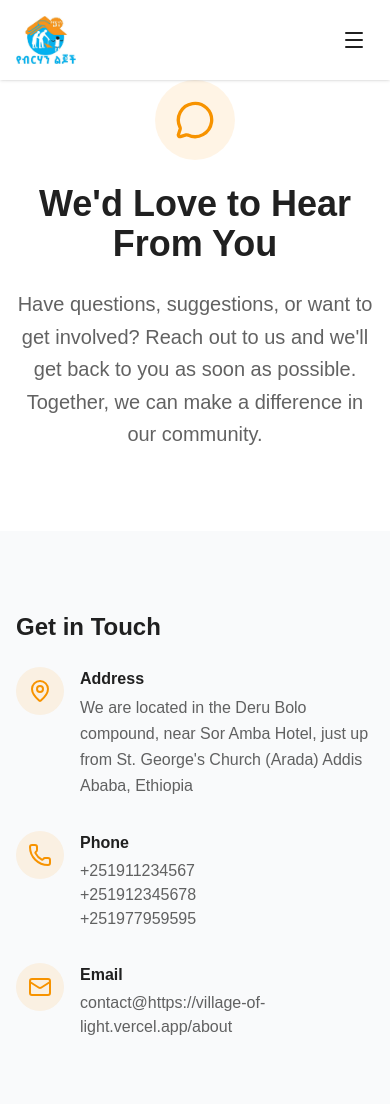
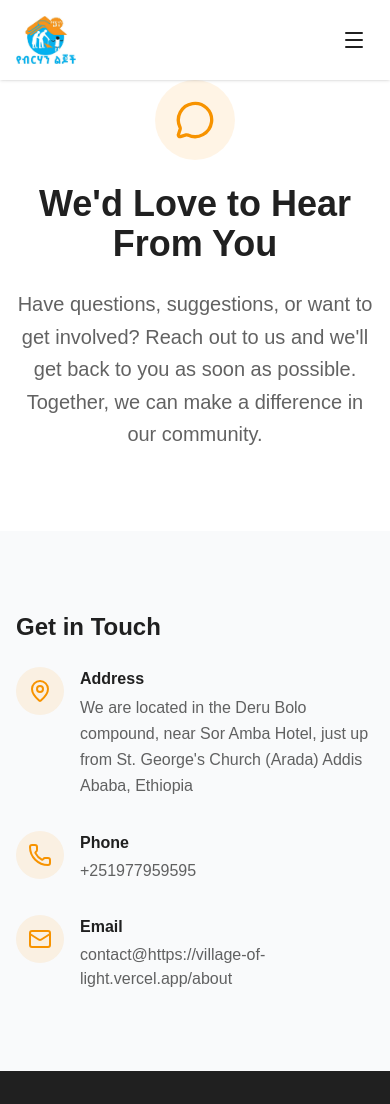
Before and after one commit to jheni777k-web/village-of-light, a Next.js app: page /contact in a window 390 px wide. Shown: the top 1104 px of the page. Built offline with nearby package versions, Linux system fonts and the light colour scheme.

Commit message:
Remove duplicate phone numbers from ContactInfo component for clarity

```diff
--- a/components/contact/ContactInfo.tsx
+++ b/components/contact/ContactInfo.tsx
@@ -62,14 +62,6 @@ export default function ContactInfo() {
           </h3>
 
           <p className="text-foreground/70">
-            +251911234567
-          </p>
-
-          <p className="text-foreground/70">
-            +251912345678
-          </p>
-
-          <p className="text-foreground/70">
             +251977959595
           </p>
 
```
